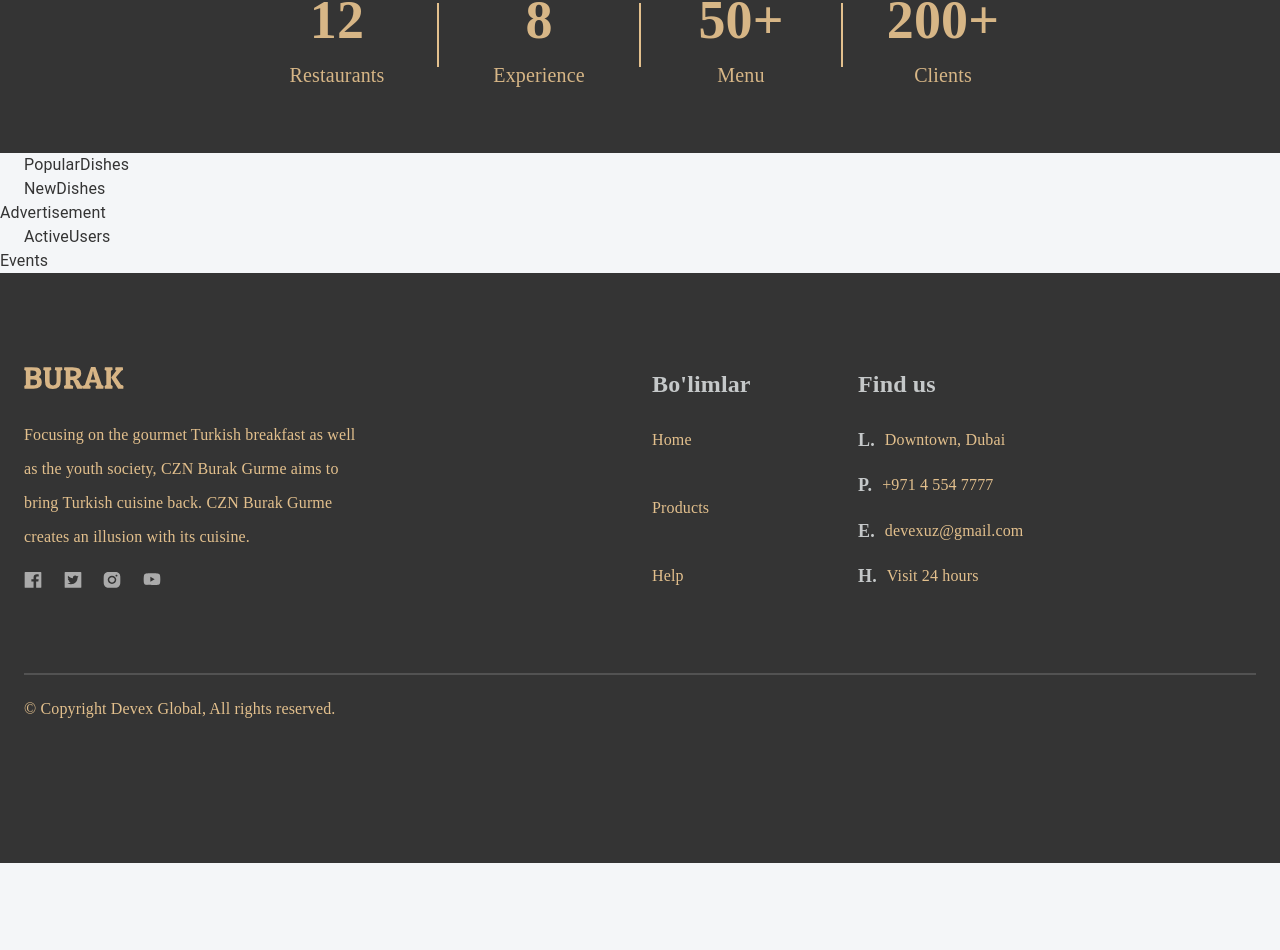
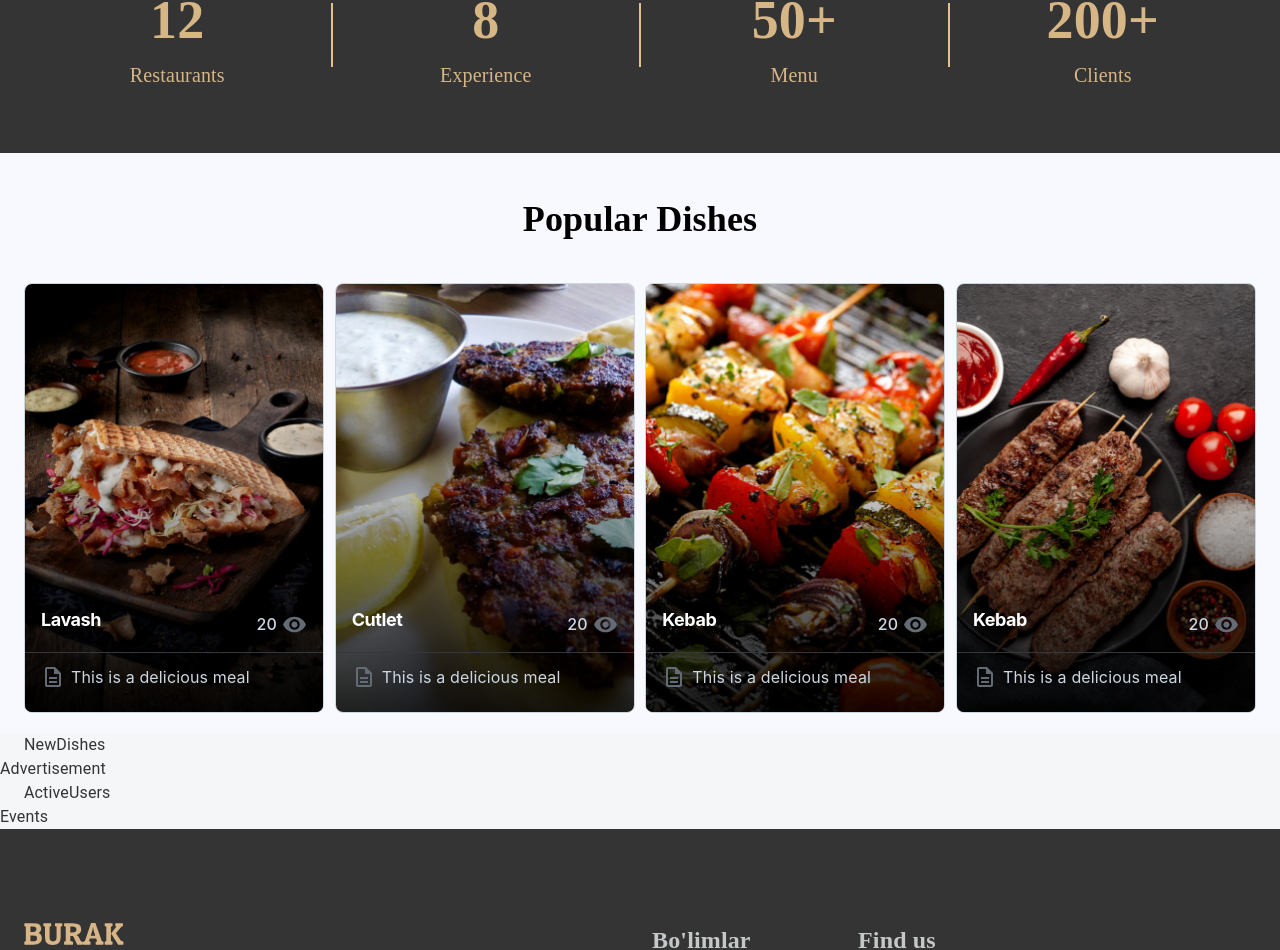
Before and after one commit to Tokhirjonov15/burak-react, a React (Create React App) app: page / in a window 1280 px wide. Shown: the part 856-1806 px from the top of the page. Before the commit the page ends 1719 px from the top, so only its background shows below. Built offline with nearby package versions, Linux system fonts and the light colour scheme.

Commit message:
feat: develop popular dishes sectional component

```diff
--- a/package.json
+++ b/package.json
@@ -6,6 +6,7 @@
     "@emotion/react": "^11.14.0",
     "@emotion/styled": "^11.14.1",
     "@mui/icons-material": "^5.8.4",
+    "@mui/joy": "^5.0.0-beta.52",
     "@mui/material": "^7.3.5",
     "@reduxjs/toolkit": "1.9.7",
     "@testing-library/jest-dom": "^4.2.4",
--- a/src/app/screens/homePage/PopularDishes.tsx
+++ b/src/app/screens/homePage/PopularDishes.tsx
@@ -1,10 +1,88 @@
 import React from "react";
-import { Container } from "@mui/material";
+import { Box, Container, Stack } from "@mui/material";
+import Card from '@mui/joy/Card';
+import CardCover from '@mui/joy/CardCover';
+import CardContent from '@mui/joy/CardContent';
+import Typography from '@mui/joy/Typography';
+import { CssVarsProvider } from "@mui/joy/styles";
+import CardOverflow from "@mui/joy/CardOverflow";
+import VisibilityIcon from "@mui/icons-material/Visibility";
+import DescriptionOutlineIcon from '@mui/icons-material/DescriptionOutlined';
+
+const list = [
+    {productName: "Lavash", imagePath: "/img/lavash.webp"},
+    {productName: "Cutlet", imagePath: "/img/cutlet.webp"},
+    {productName: "Kebab", imagePath: "/img/kebab.webp"},
+    {productName: "Kebab", imagePath: "/img/Kebab-fresh.webp"},
+];
 
 export default function PopularDishes () {
-    return (
-        <div>
-            <Container>PopularDishes</Container>
-        </div>
-    )
+  return (
+    <div className="popular-dishes-frame">
+      <Container>
+        <Stack className="popular-section">
+          <Box className="category-title">Popular Dishes</Box>
+            <Stack className="cards-frame">
+              {list.map((ele, index) => {
+                return (
+                  <CssVarsProvider key={index}>
+                    <Card className={"card"}>
+                        <CardCover>
+                            <img src={ele.imagePath} alt="" />
+                        </CardCover>
+                        <CardCover className={"card-cover"} />
+                        <CardContent sx={{ justifyContent: 'flex-end' }}>
+                          <Stack
+                            flexDirection={"row"}
+                            justifyContent={"space-between"}
+                          >
+                            <Typography
+                              level="h2"
+                              fontSize="lg"
+                              textColor="#fff"
+                              mb={1}
+                            >
+                              {ele.productName}
+                            </Typography>
+                            <Typography
+                              sx={{
+                                fontWeight: "md",
+                                color: "neutral.300",
+                                alignItems: "center",
+                                display: "flex",
+                              }}
+                            >
+                                20
+                                <VisibilityIcon
+                                  sx={{ fontSize: 25, marginLeft: "5px" }}
+                                />
+                            </Typography>
+                          </Stack>
+                        </CardContent>
+                        <CardOverflow
+                          sx={{
+                            display: "flex",
+                            gap: 1.5,
+                            py: 1.5,
+                            px: "var(--Card-padding)",
+                            borderTop: "1px solid",
+                            height: "60px",
+                          }}
+                        >
+                          <Typography
+                            startDecorator={<DescriptionOutlineIcon />}
+                            textColor="neutral.300"
+                          >
+                            This is a delicious meal
+                          </Typography>
+                        </CardOverflow>
+                    </Card>
+                  </CssVarsProvider>
+                );
+              })}
+            </Stack>
+        </Stack>
+      </Container>
+    </div>
+  )
 }
--- a/src/css/home.css
+++ b/src/css/home.css
@@ -20,7 +20,7 @@
 }
 
 .homepage .static-frame .info .static-box {
-    width: 200px;
+    width: 600px;
     height: 116px;
     display: flex;
     flex-direction: column;
@@ -47,3 +47,60 @@
     line-height: 30px;
     color: #d7b686;
 }
+
+/** Popular Dishes **/
+
+.homepage .popular-dishes-frame {
+    width: 100%;
+    height: 580px;
+    display: flex;
+    background: #f8f8ff;
+}
+
+.homepage .popular-dishes-frame .popular-section {
+    margin-top: 45px;
+    display: flex;
+    flex-direction: column;
+    align-items: center;
+}
+
+.homepage .popular-dishes-frame .popular-section .category-title {
+    font-family: Roboto Serif;
+    font-size: 36px;
+    font-weight: 600;
+    line-height: 42px;
+    letter-spacing: 4%;
+    text-align: center;
+    color: rgba(0, 0, 0, 1);
+}
+
+.homepage .popular-dishes-frame .popular-section .cards-frame {
+    width: 100%;
+    margin-top: 43px;
+    display: flex;
+    flex-direction: row;
+    justify-content: space-between;
+}
+
+.homepage .popular-dishes-frame .popular-section .cards-frame {
+    width: 100%;
+    margin-top: 43px;
+    display: flex;
+    flex-direction: row;
+    justify-content: space-between;
+}
+
+.homepage .popular-dishes-frame .cards-frame .card {
+    min-height: 430px;
+    min-width: 300px;
+    cursor: pointer;
+}
+
+.homepage .popular-dishes-frame .cards-frame .card .card-cover {
+    background: linear-gradient(
+        to top,
+        rgba(0,0,0,0.4),
+        rgba(0,0,0,0) 200px
+    ),
+    linear-gradient(to top, rgba(0,0,0,0.8), rgba(0,0,0,0) 300px);
+}
```
Also changed, not shown: 1 other file (tests, documents, lock files or other folders).
